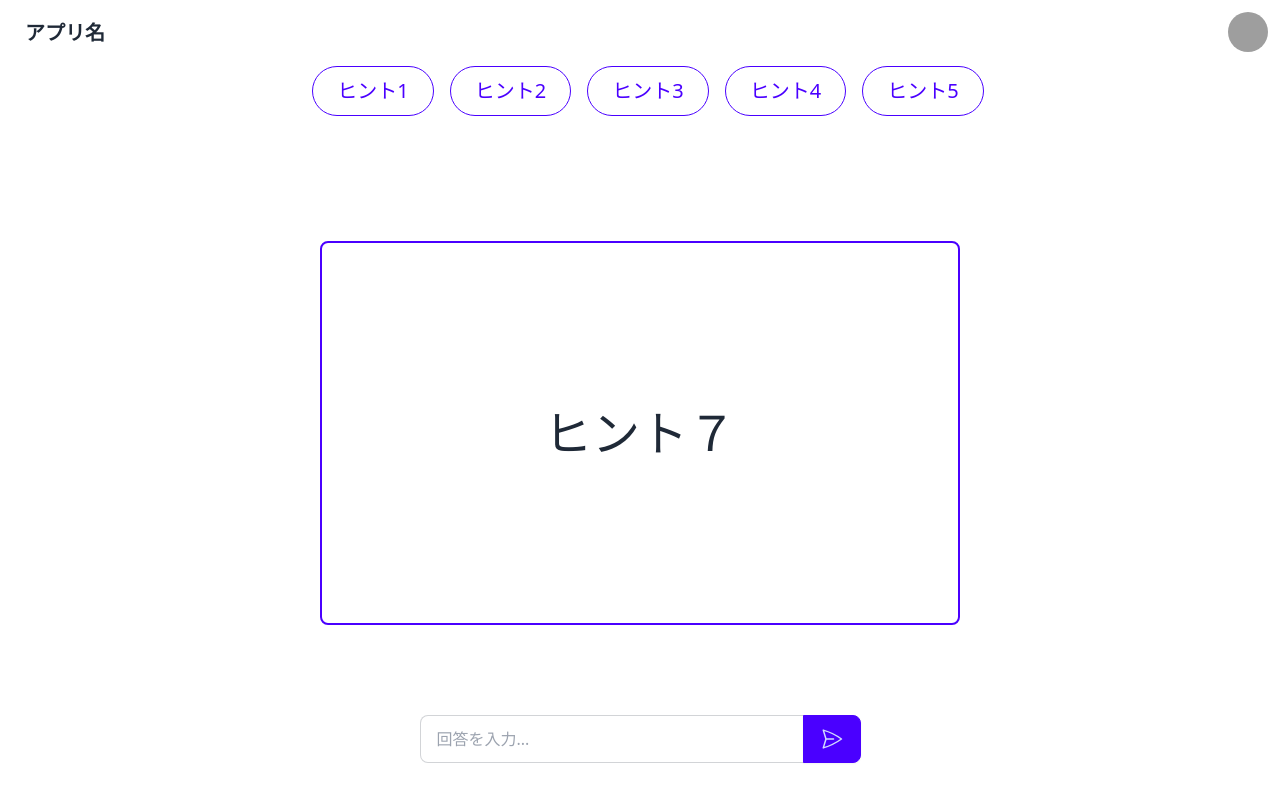
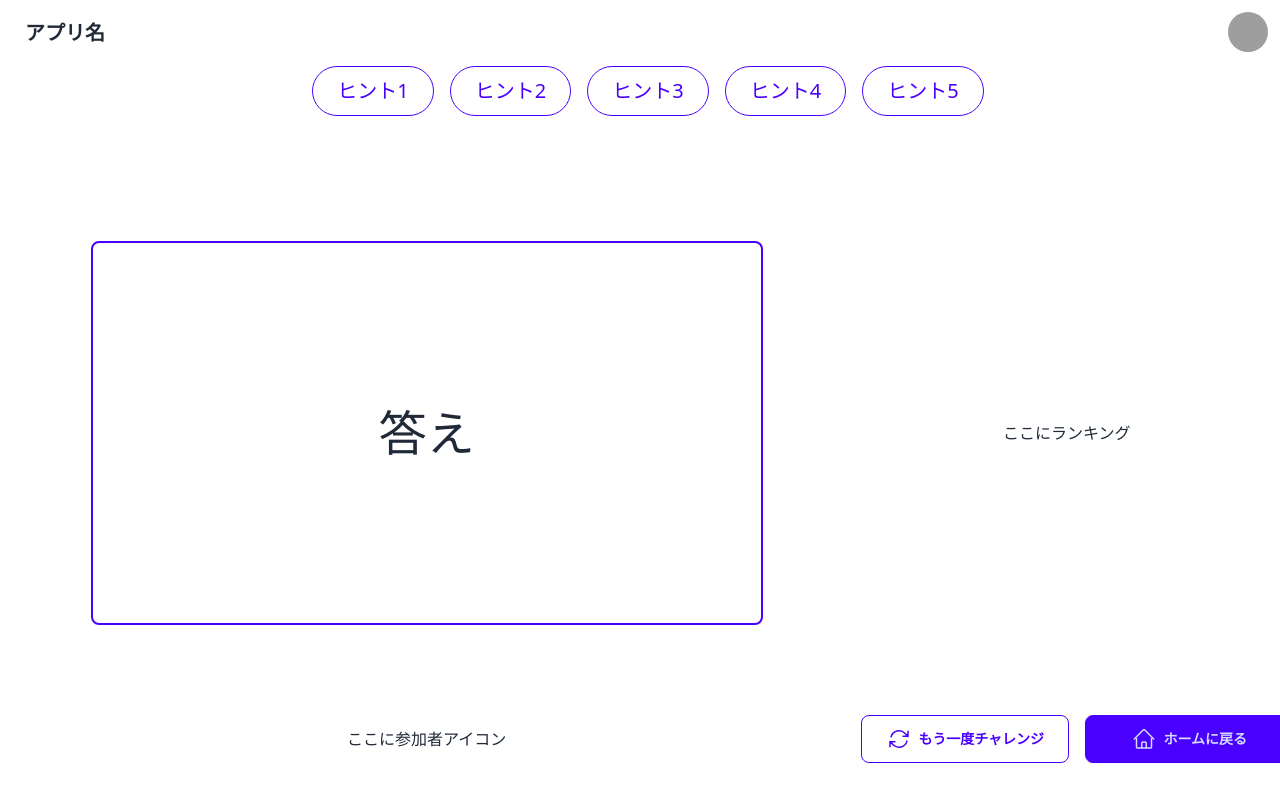
Before and after one commit to sasanqua-create/KeyGuessr, a React (Create React App) app in the folder frontend/: page /game in a window 1280 px wide. Built offline with nearby package versions, Linux system fonts and the light colour scheme; grey boxes are pictures that could not be loaded.

Commit message:
feature: リザルト画面の作成

```diff
--- a/frontend/src/App.tsx
+++ b/frontend/src/App.tsx
@@ -1,8 +1,8 @@
 import React from 'react'
 import { BrowserRouter as Router, Route, Routes } from 'react-router-dom'
 import './App.css'
-import { Game } from './pages/game'
-import { Home } from './pages/home'
+import { GamePage } from './pages/game'
+import { HomePage } from './pages/home'
 import { Header } from './components/Header.js'
 
 export default function App() {
@@ -12,8 +12,8 @@ export default function App() {
       <Router>
         <div className="App flex-1">
           <Routes>
-            <Route path="/" element={<Home />} />
-            <Route path="/game/" element={<Game />} />
+            <Route path="/" element={<HomePage />} />
+            <Route path="/game/" element={<GamePage />} />
           </Routes>
         </div>
       </Router>
--- /dev/null
+++ b/frontend/src/components/game/Result.tsx
@@ -0,0 +1,9 @@
+export const Result: React.FC = () => {
+  return (
+    <div className="h-96 w-full max-w-2xl border-2 border-primary rounded-lg p-3">
+      <div className="h-full flex items-center justify-center">
+        <div className="text-5xl">答え</div>
+      </div>
+    </div>
+  )
+}
--- a/frontend/src/pages/game.tsx
+++ b/frontend/src/pages/game.tsx
@@ -1,11 +1,11 @@
-import { Play } from './play'
-import { Result } from './result'
+import { PlayPage } from './play'
+import { ResultPage } from './result'
 
-export const Game: React.FC = () => {
-  const constTrue = true
+export const GamePage: React.FC = () => {
+  const constTrue = false
   if (constTrue) {
-    return <Play />
+    return <PlayPage />
   } else {
-    return <Result />
+    return <ResultPage />
   }
 }
--- a/frontend/src/pages/home.tsx
+++ b/frontend/src/pages/home.tsx
@@ -1,3 +1,3 @@
-export const Home: React.FC = () => {
-    return <div></div>
+export const HomePage: React.FC = () => {
+  return <div></div>
 }
--- a/frontend/src/pages/play.tsx
+++ b/frontend/src/pages/play.tsx
@@ -2,7 +2,7 @@ import { Hint } from '../components/game/Hint'
 import { Answer } from '../components/game/Answer'
 import { Question } from '../components/game/Question'
 
-export const Play: React.FC = () => {
+export const PlayPage: React.FC = () => {
   return (
     <div className="h-full flex-1">
       <div className="h-1/6">
--- a/frontend/src/pages/result.tsx
+++ b/frontend/src/pages/result.tsx
@@ -1,11 +1,58 @@
-export const Result: React.FC = () => {
+import { Result } from '../components/game/Result'
+import { Hint } from '../components/game/Hint'
+
+export const ResultPage: React.FC = () => {
   return (
     <div className="h-full flex-1">
-      <div className="h-2/3 flex items-center justify-center"></div>
+      <div className="h-1/6">
+        <Hint hints={['ヒント1', 'ヒント2', 'ヒント3', 'ヒント4', 'ヒント5']} />
+      </div>
+      <div className="h-2/3 flex items-center justify-center">
+        <div className="w-2/3 p-6 flex items-center justify-center">
+          <Result />
+        </div>
+        <div className="w-1/3 p-6 flex items-center justify-center">
+          ここにランキング
+        </div>
+      </div>
       <div className="h-1/6 flex items-center justify-center">
-        <div className="w-1/4"></div>
-        <div className="w-1/2"></div>
-        <div className="w-1/4"></div>
+        <div className="w-2/3">ここに参加者アイコン</div>
+        <div className="w-1/3 flex">
+          <button className="btn btn-primary btn-outline m-2 w-52">
+            <svg
+              xmlns="http://www.w3.org/2000/svg"
+              fill="none"
+              viewBox="0 0 24 24"
+              strokeWidth={1.5}
+              stroke="currentColor"
+              className="w-6 h-6"
+            >
+              <path
+                strokeLinecap="round"
+                strokeLinejoin="round"
+                d="M16.023 9.348h4.992v-.001M2.985 19.644v-4.992m0 0h4.992m-4.993 0 3.181 3.183a8.25 8.25 0 0 0 13.803-3.7M4.031 9.865a8.25 8.25 0 0 1 13.803-3.7l3.181 3.182m0-4.991v4.99"
+              />
+            </svg>
+            もう一度チャレンジ
+          </button>
+          <button className="btn btn-primary m-2 w-52">
+            <svg
+              xmlns="http://www.w3.org/2000/svg"
+              fill="none"
+              viewBox="0 0 24 24"
+              strokeWidth={1.5}
+              stroke="currentColor"
+              className="w-6 h-6"
+            >
+              <path
+                strokeLinecap="round"
+                strokeLinejoin="round"
+                d="m2.25 12 8.954-8.955c.44-.439 1.152-.439 1.591 0L21.75 12M4.5 9.75v10.125c0 .621.504 1.125 1.125 1.125H9.75v-4.875c0-.621.504-1.125 1.125-1.125h2.25c.621 0 1.125.504 1.125 1.125V21h4.125c.621 0 1.125-.504 1.125-1.125V9.75M8.25 21h8.25"
+              />
+            </svg>
+            ホームに戻る
+          </button>
+        </div>
       </div>
     </div>
   )
```
